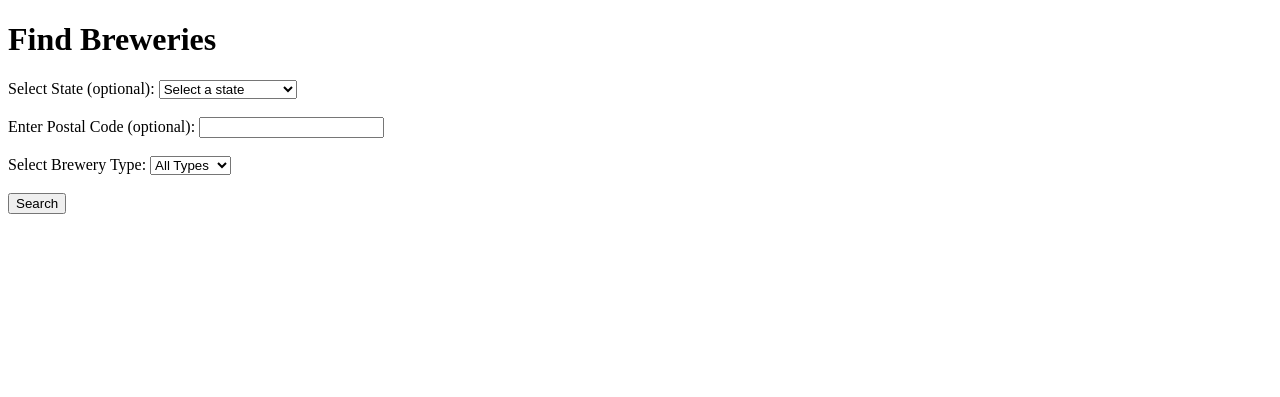
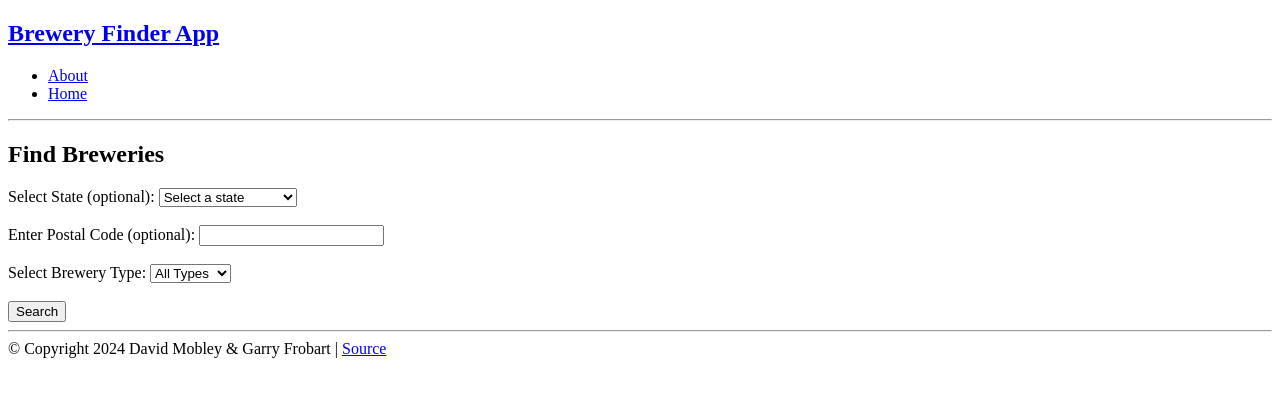
Before and after one commit to djmobius/Brewery-Finder, a Flask app: page / in a window 1280 px wide. Shown: the top 397 px of the page. Run offline with Flask 3, Linux system fonts and the light colour scheme.

Commit message:
added layout and about pages

```diff
--- a/app/app.py
+++ b/app/app.py
@@ -6,6 +6,10 @@ app = Flask(__name__)
 @app.route('/')
 def home():
     return render_template('index.html')
+
+@app.route('/about')
+def about():
+    return render_template('about.html')
 
 @app.route('/get_breweries', methods=['POST'])
 def get_breweries():
--- a/app/templates/index.html
+++ b/app/templates/index.html
@@ -1,12 +1,7 @@
-<!DOCTYPE html>
-<html lang="en">
-<head>
-    <meta charset="UTF-8">
-    <meta name="viewport" content="width=device-width, initial-scale=1.0">
-    <title>Find Breweries</title>
-</head>
-<body>
-    <h1>Find Breweries</h1>
+{% extends "layout.html" %}
+
+{% block content %}
+    <h2>Find Breweries</h2>
     <form action="/get_breweries" method="POST">
         <label for="state">Select State (optional):</label>
         <select id="state" name="state">
@@ -82,5 +77,4 @@
         <br><br>
         <button type="submit">Search</button>
     </form>
-</body>
-</html>
+{% endblock %}
--- /dev/null
+++ b/app/templates/layout.html
@@ -0,0 +1,36 @@
+<!DOCTYPE html>
+<html lang="en">
+<head>
+  <meta charset="UTF-8">
+  <meta name="viewport" content="width=device-width, initial-scale=1.0">
+  <title>Brewery Finder App</title>
+</head>
+<body>
+
+  <!-- SITE NAVIGATION -->
+  <div class="container">
+    <nav>
+      <h1><a href="/">Brewery Finder App</a></h1>
+      <ul>
+          <li><a href="/about">About</a></li>
+          <li><a href="/">Home</a></li>
+      </ul>
+    </nav>
+    <hr>
+
+    <!-- PAGE CONTENTS -->
+    <div id="content">
+      {% block content %}
+      {% endblock %}
+    </div>
+
+    <!-- FOOTER -->
+    <footer>
+      <hr>
+      &copy; Copyright 2024 David Mobley & Garry Frobart |
+      <a href="https://github.com/djmobius/Brewery-Finder">Source</a>
+    </footer>
+  </div>
+
+</body>
+</html>
```
Also changed, not shown: app/templates/about.html (added, +17 -0 lines), app/templates/breweries.html (+6 -12 lines).
